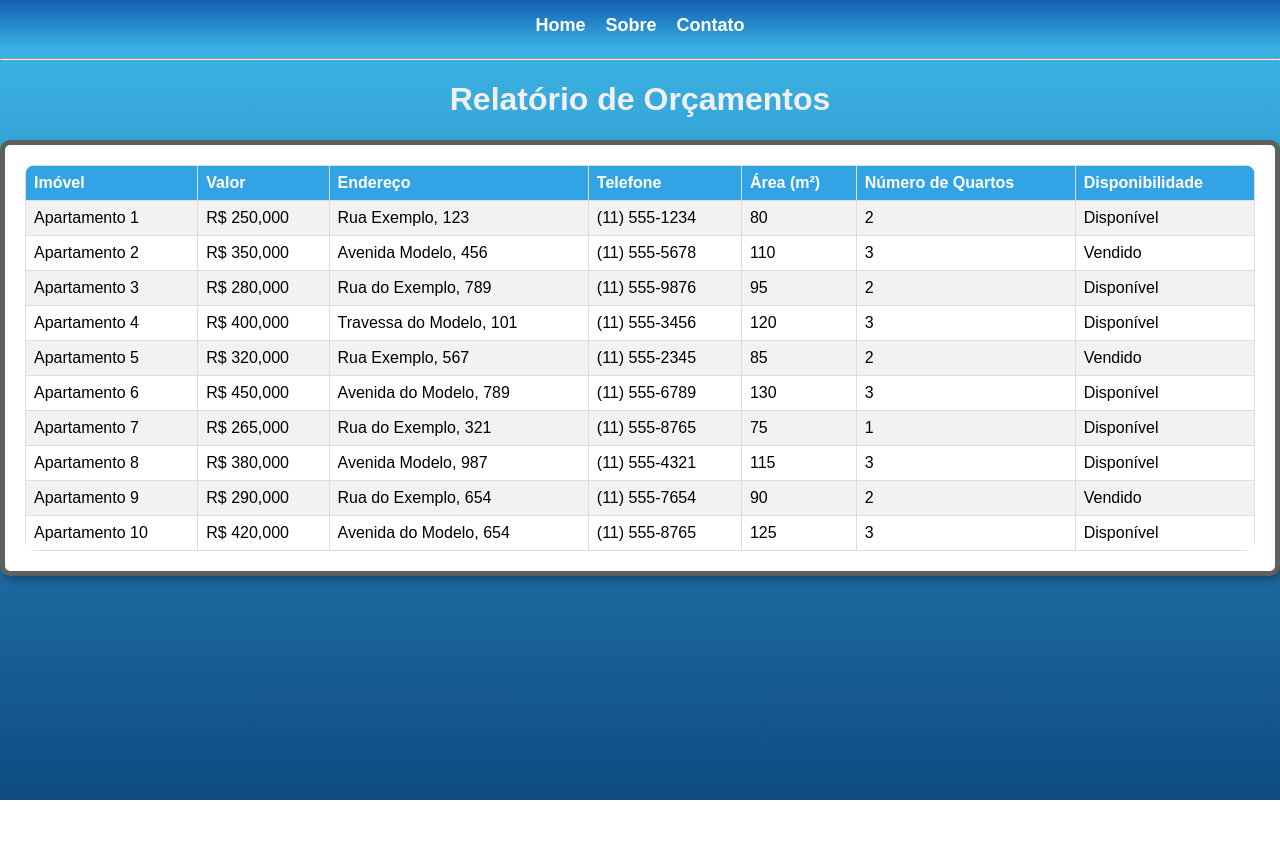
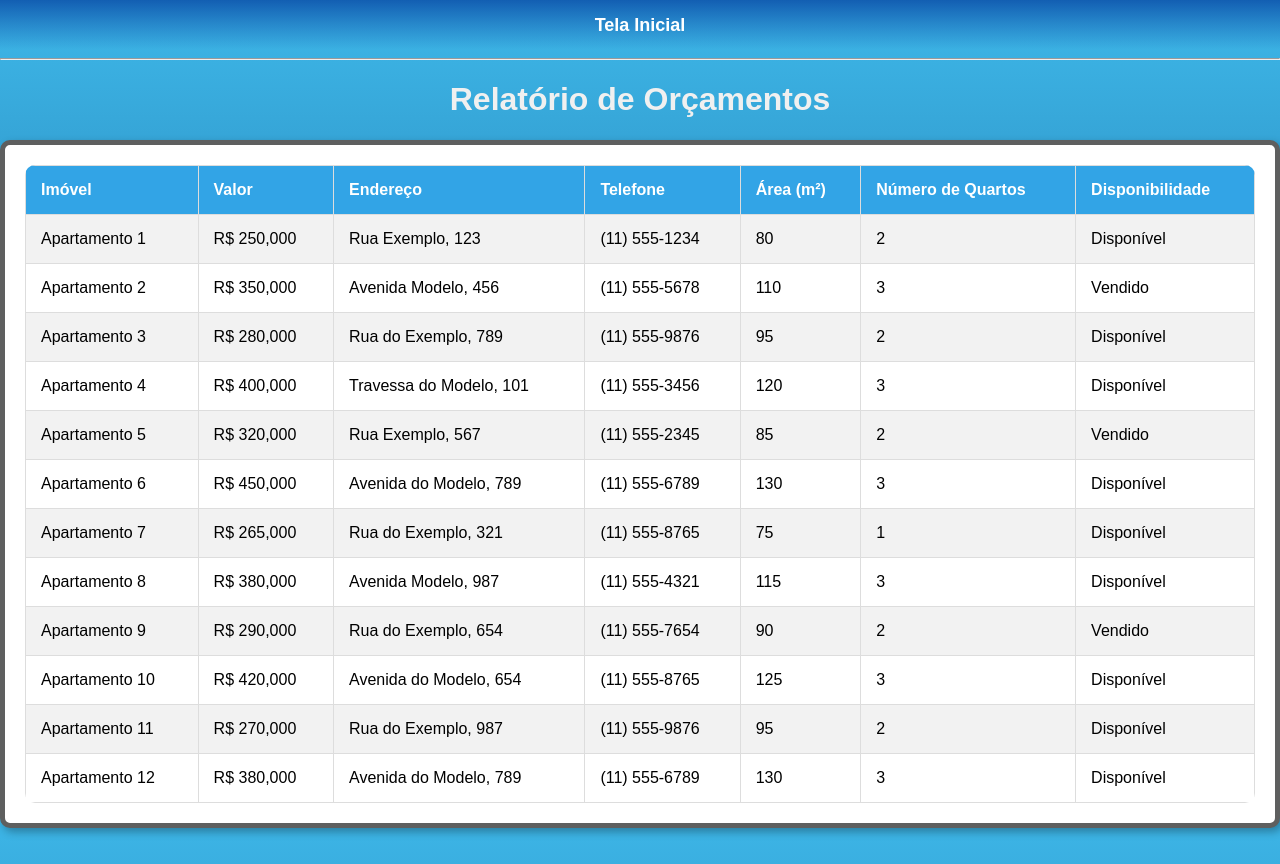
Before and after one commit to GabrielRBat/Trabalho-de-HTML, a plain HTML site: page tabela.html in a window 1280 px wide. Before the commit the page ends 800 px from the top, so only its background shows below. Drawn offline with Linux system fonts and the light colour scheme.

Commit message:
tabela pronta

```diff
--- a/style.css
+++ b/tabela.css
@@ -31,9 +31,9 @@ table {
 th, td {
     border: 1px solid #dddddd;
     text-align: left;
-    padding: 8px;
+    padding: 15px;
 }
-.teste{
+.escuro{
     background-color: #f2f2f2;
 }
 th {
@@ -59,7 +59,6 @@ li{
 }
 
 li:hover{
-	background-image: linear-gradient(to top, #888686, #0c0c0c );
-	box-shadow: 3px 3px 10px rgba(0, 0, 0, 0.5);
-	text-shadow: 3px 3px 5px rgba(0, 0, 0, 0.5);
+	background-image: linear-gradient(to bottom, #154072, #2a8cdb );
+	box-shadow: 3px 3px 10px rgba(50, 154, 240, 0.5);
 }
--- a/index.html
+++ b/tabela.html
@@ -4,16 +4,14 @@
     <meta charset="UTF-8">
     <meta name="viewport" content="width=device-width, initial-scale=1.0">
     <title>teste</title>
-    <link rel="stylesheet" type="text/css" href="style.css">
+    <link rel="stylesheet" type="text/css" href="tabela.css">
 </head>
 <body>
     <main>
         <haeder>
             <nav>
                 <ul>
-                    <a href="#"><li>Home</li></a>
-                    <a href="#"><li>Sobre</li></a>
-                    <a href="#"><li>Contato</li></a>
+                    <a href="./index.html"><li>Tela Inicial</li></a>
                 </ul>
             </nav>
         </haeder>
@@ -30,7 +28,7 @@
                 <th>Número de Quartos</th>
                 <th>Disponibilidade</th>
             </tr>
-            <tr class="teste">
+            <tr class="escuro">
                 <td>Apartamento 1</td>
                 <td>R$ 250,000</td>
                 <td>Rua Exemplo, 123</td>
@@ -48,7 +46,7 @@
                 <td>3</td>
                 <td>Vendido</td>
             </tr>
-            <tr class="teste">
+            <tr class="escuro">
                 <td>Apartamento 3</td>
                 <td>R$ 280,000</td>
                 <td>Rua do Exemplo, 789</td>
@@ -66,7 +64,7 @@
                 <td>3</td>
                 <td>Disponível</td>
             </tr>
-            <tr class="teste">
+            <tr class="escuro">
                 <td>Apartamento 5</td>
                 <td>R$ 320,000</td>
                 <td>Rua Exemplo, 567</td>
@@ -84,7 +82,7 @@
                 <td>3</td>
                 <td>Disponível</td>
             </tr>
-            <tr class="teste">
+            <tr class="escuro">
                 <td>Apartamento 7</td>
                 <td>R$ 265,000</td>
                 <td>Rua do Exemplo, 321</td>
@@ -102,7 +100,7 @@
                 <td>3</td>
                 <td>Disponível</td>
             </tr>
-            <tr class="teste">
+            <tr class="escuro">
                 <td>Apartamento 9</td>
                 <td>R$ 290,000</td>
                 <td>Rua do Exemplo, 654</td>
@@ -120,6 +118,24 @@
                 <td>3</td>
                 <td>Disponível</td>
             </tr>
+            <tr class="escuro">
+                <td>Apartamento 11</td>
+                <td>R$ 270,000</td>
+                <td>Rua do Exemplo, 987</td>
+                <td>(11) 555-9876</td>
+                <td>95</td>
+                <td>2</td>
+                <td>Disponível</td>
+            </tr>
+            <tr>
+                <td>Apartamento 12</td>
+                <td>R$ 380,000</td>
+                <td>Avenida do Modelo, 789</td>
+                <td>(11) 555-6789</td>
+                <td>130</td>
+                <td>3</td>
+                <td>Disponível</td>
+            </tr>
         </table>
     </div><br><br>
 </main>
```
Also changed, not shown: 1 other file.
